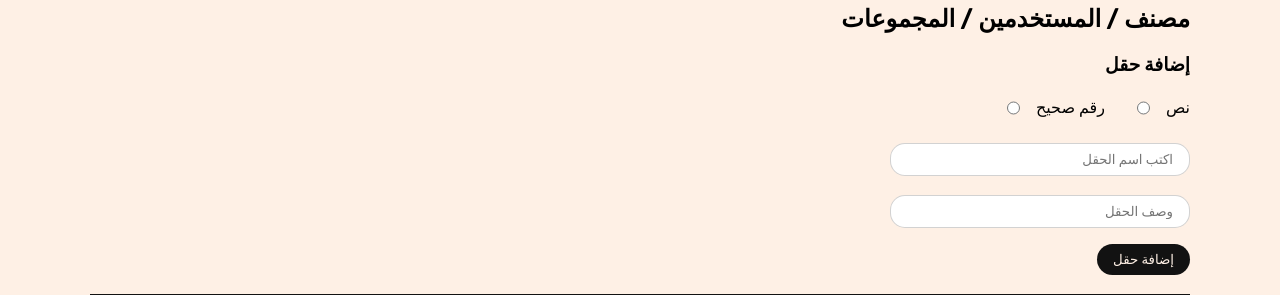
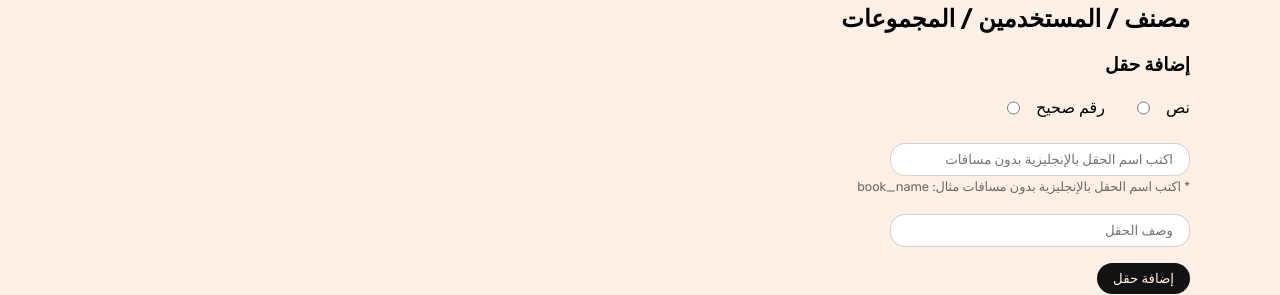
Before and after one commit to abdullahgomah/ref2-rebuild, a Django app: page /websites/table-details/1/ in a window 1280 px wide. Shown: the part 80-375 px from the top of the page. Run offline with Django 5.2, Linux system fonts and the light colour scheme; data comes from the database, SQL or seed files in the repository; some libraries are stand-ins or nearby versions.

Commit message:
fix: fix field_name

```diff
--- a/templates/table-details.html
+++ b/templates/table-details.html
@@ -19,6 +19,7 @@
             top: 0;
             right: 0;
             width: 100%;
+            max-width: 100%;
             min-height: 100vh;
             display: flex;
             align-items: center;
@@ -91,7 +92,11 @@
 
                     </div>
                     <br>
-                    <input type="text" placeholder="اكتب اسم الحقل" class="text-input input" id="field__name">
+                    <input type="text" placeholder="اكتب اسم الحقل بالإنجليزية بدون مسافات" class="text-input input" id="field__name">
+                    <label for="" class="form-text" style="font-size: .8rem; color: #00000090;">
+                        * اكتب اسم الحقل بالإنجليزية بدون مسافات مثال: book_name
+                    </label>
+                    <br>
                     <br>
                     <input type="text" placeholder="وصف الحقل" class="input text-input" id="field__description">
                     <form method="POST" id="add-field-form">
```
